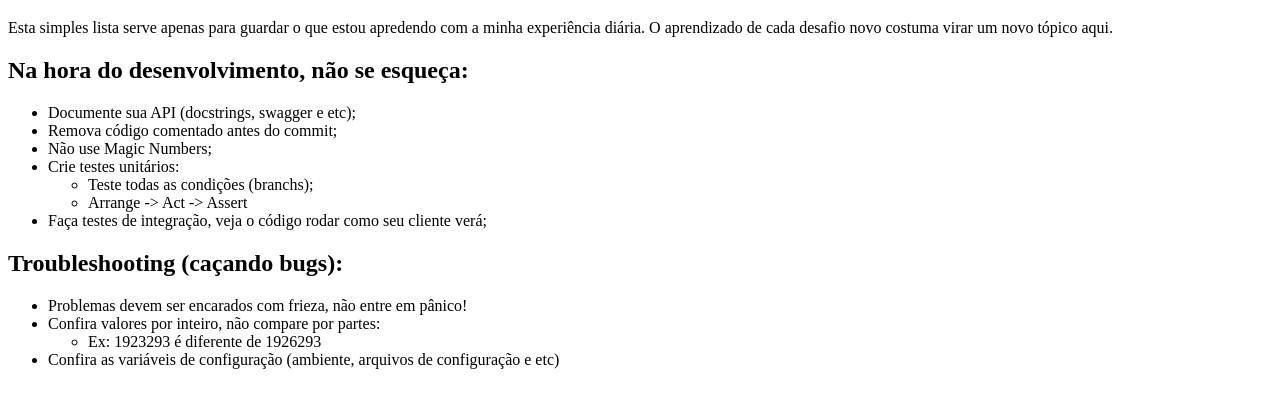
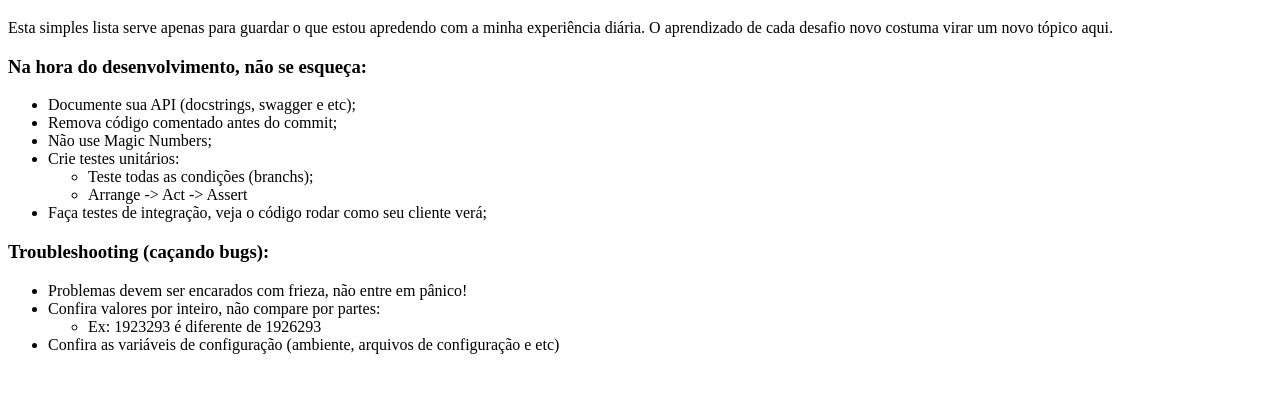
Before and after one commit to lucaspolo/aprendizado, a plain HTML site: page index.html in a window 1280 px wide. Shown: the part 61-468 px from the top of the page. Drawn offline with Linux system fonts and the light colour scheme.

Commit message:
Improving headers

```diff
--- a/index.html
+++ b/index.html
@@ -15,7 +15,7 @@
         <h1>O que é esta lista?</h1>
         <aside>Esta simples lista serve apenas para guardar o que estou apredendo com a minha experiência diária. O aprendizado de cada desafio novo costuma virar um novo tópico aqui.</aside>
     </header>
-    <h2>Na hora do desenvolvimento, não se esqueça:</h2>
+    <h3>Na hora do desenvolvimento, não se esqueça:</h3>
     <ul>
         <li>Documente sua API (docstrings, swagger e etc);</li>
         <li>Remova código comentado antes do commit;</li>
@@ -29,7 +29,7 @@
         </li>
         <li>Faça testes de integração, veja o código rodar como seu cliente verá;</li>
     </ul>
-    <h2>Troubleshooting (caçando bugs):</h2>
+    <h3>Troubleshooting (caçando bugs):</h3>
     <ul>
         <li>Problemas devem ser encarados com frieza, não entre em pânico!</li>
         <li>Confira valores por inteiro, não compare por partes:
```
